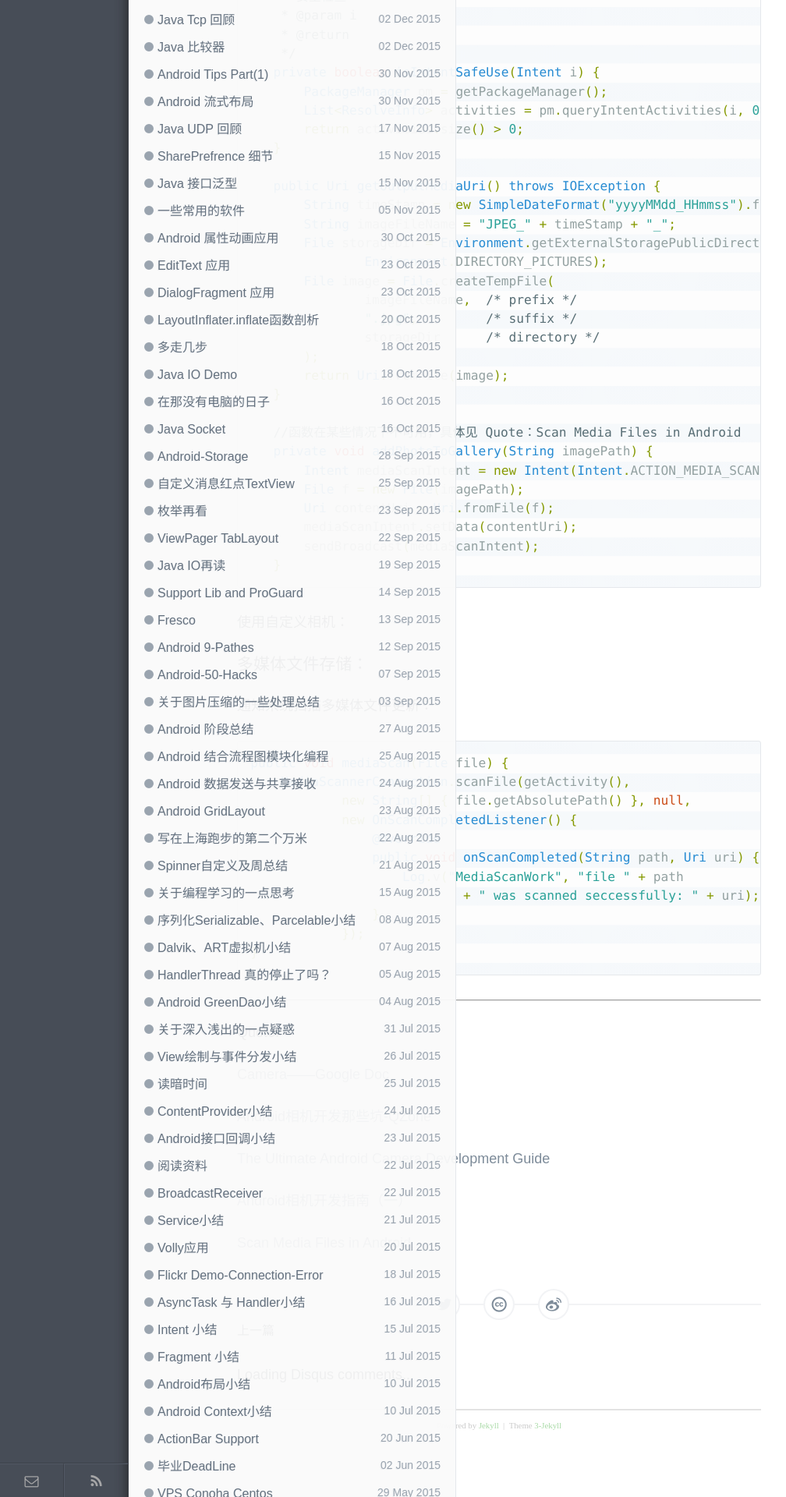
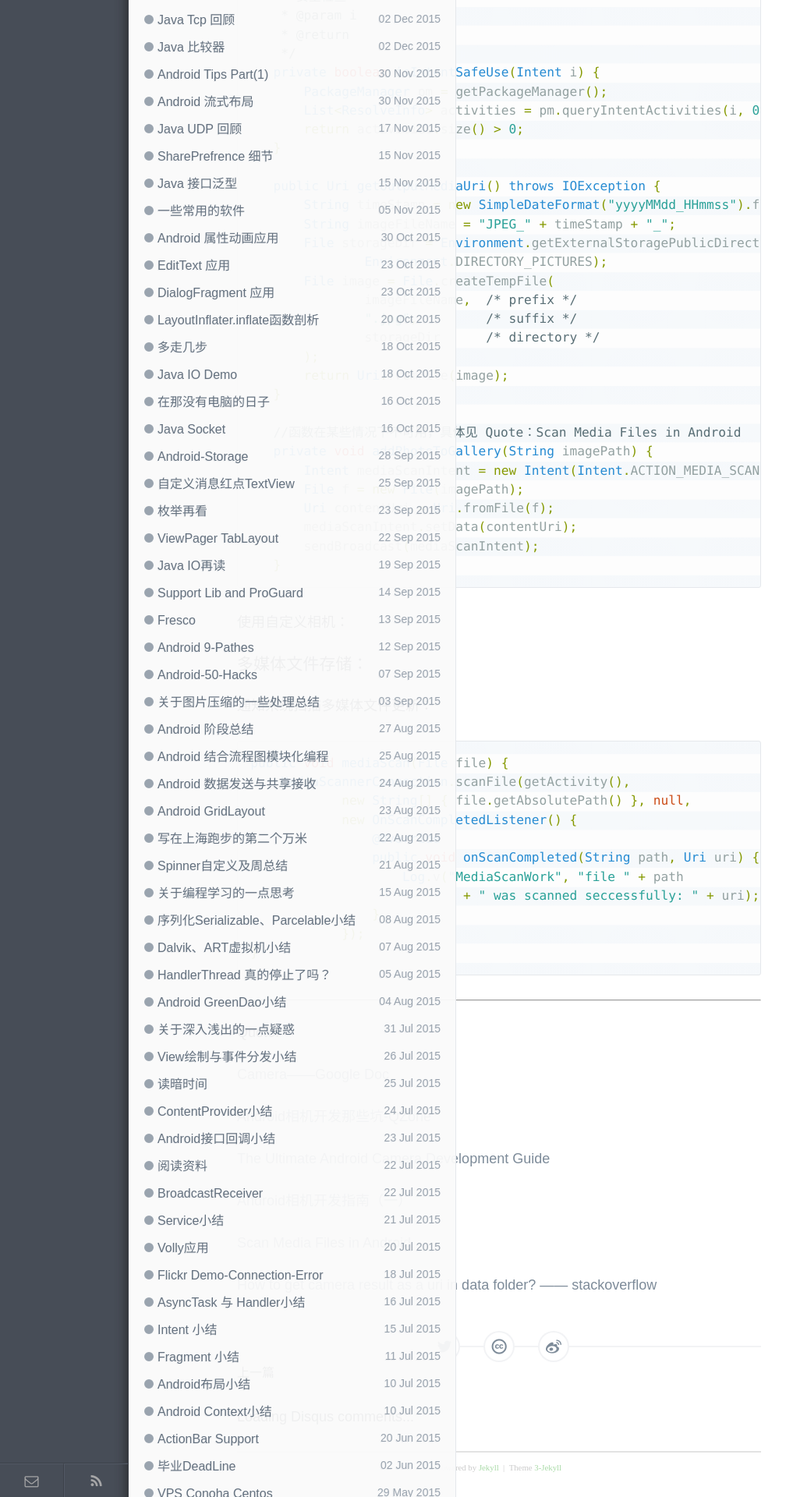
Before and after one commit to enlipan/enlipan.github.io, a Jekyll site: the page built from _posts/2016-04-02-android-camera.md, in a window 1280 px wide. Shown: the part 1956-3876 px from the top of the page at 78% size, without its empty margins (0-1008 px from the left). Built offline with Jekyll 4.4.1, drawn with Linux system fonts in a browser that asks for light colours; nearby versions of some CDN libraries; comment, search, counter and statistics services are not loaded.

Commit message:
post pages android camera

```diff
--- a/_posts/2016-04-02-android-camera.md
+++ b/_posts/2016-04-02-android-camera.md
@@ -163,8 +163,6 @@
 
 [Camera——Google Doc](http://developer.android.com/guide/topics/media/camera.html)
 
-
-
 [Android相机开发那些坑-QZone](https://mp.weixin.qq.com/s?__biz=MzI1MTA1MzM2Nw==&mid=401454605&idx=1&sn=d5a16f6dc13e7581fec08a4e704cd5d0&scene=1&srcid=0129iGRJmL4TZH30OZ4D3Ih6&key=710a5d99946419d940adfc47e2f61666f462551073e0e78b456c1012285d18f5c9d16d017b7e46794a0f41a277424c16&ascene=0&uin=Mjc3OTU3Nzk1&devicetype=iMac+MacBookPro10%2C1+OSX+OSX+10.10.5+build%2814F27%29&version=11020201&pass_ticket=TbVqOqFm7Sb0QDBJ52ODh0eBxTApnoGWBuvVAl2hl4F0VrsgG2ZcLohvthzuwow0)
 
 [The Ultimate Android Camera Development Guide](https://www.airpair.com/android/android-camera-development)
@@ -172,3 +170,5 @@
 [Android相机开发指南（一）](https://www.zybuluo.com/flyouting/note/6272)
 
 [Scan Media Files in Android](http://droidyue.com/blog/2014/01/19/scan-media-files-in-android/index.html)
+
+[How to get camera result as a uri in data folder? —— stackoverflow](http://stackoverflow.com/questions/10042695/how-to-get-camera-result-as-a-uri-in-data-folder/10229228#10229228)
```
